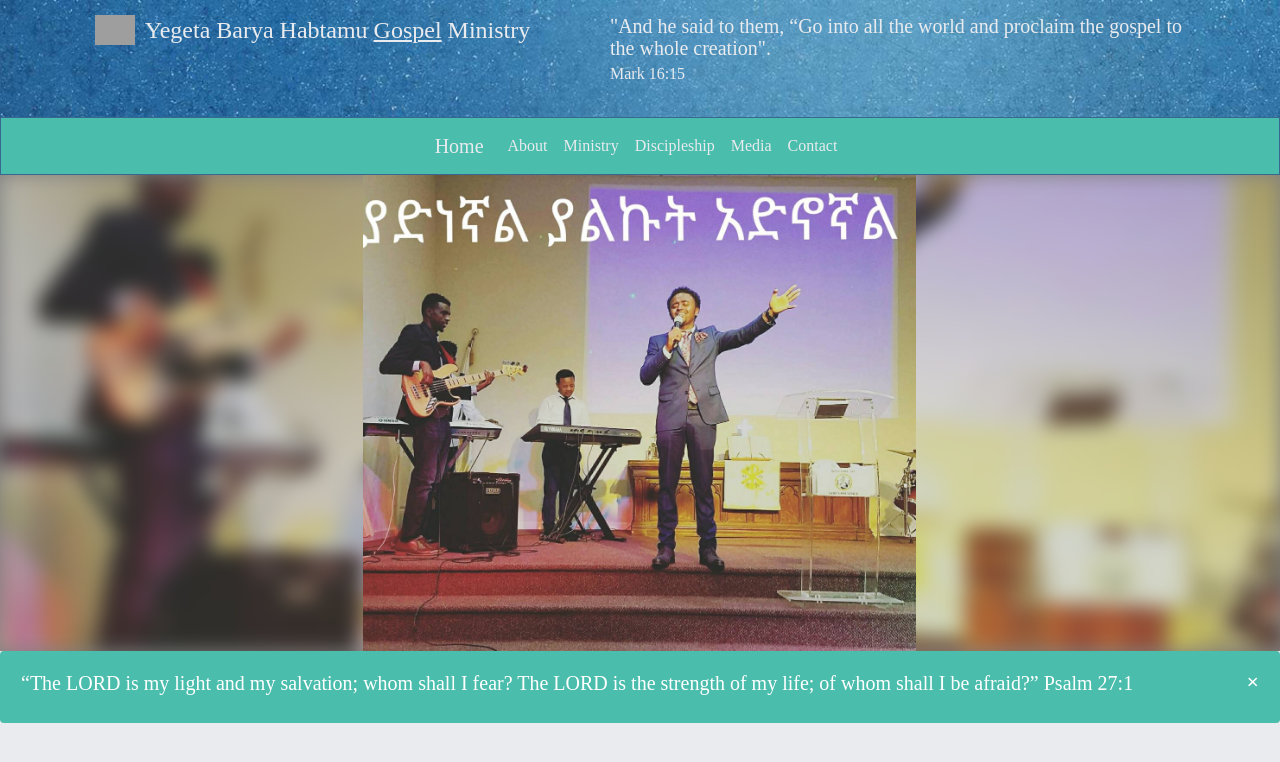
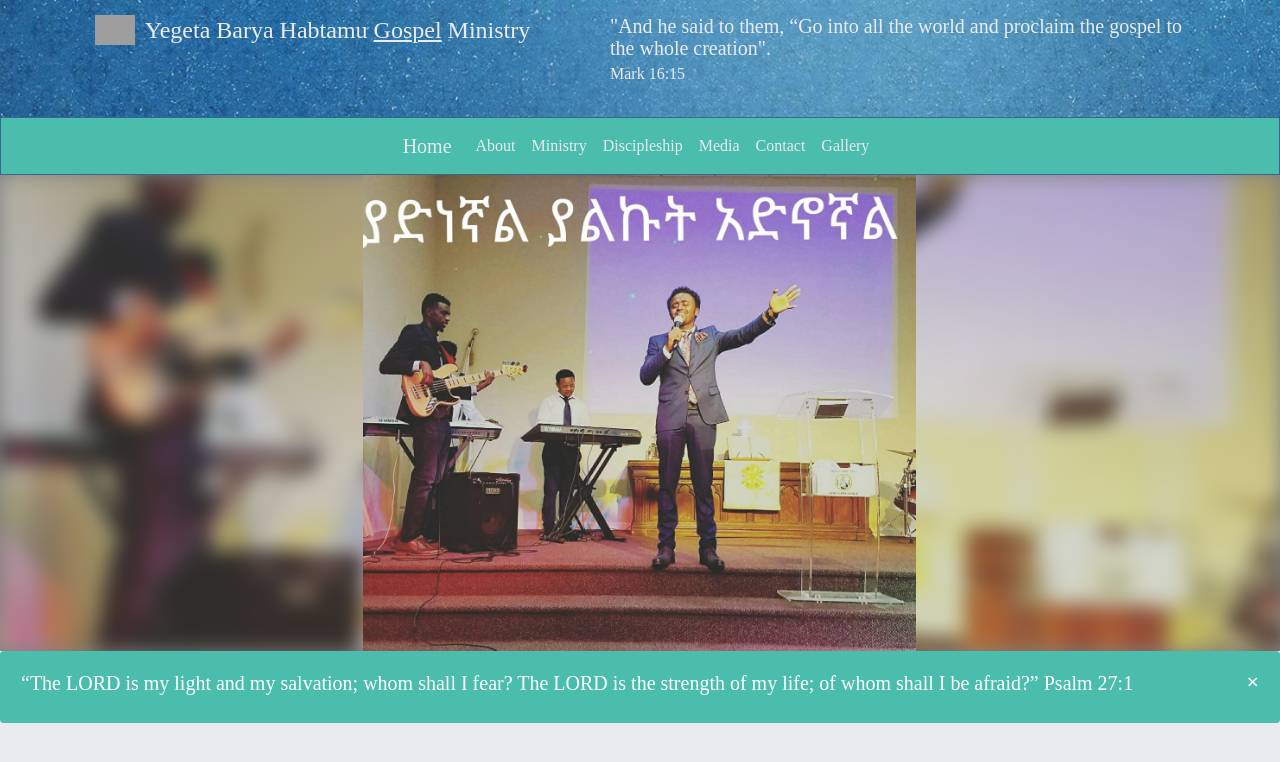
Before and after one commit to GetenetLaloto/YegetaBarya-Habtamu-, a Jekyll site: the page built from index.html, in a window 1280 px wide and 900 px high, cut to the strip 0-784 px from the top of the window. Shown: the top 762 px of the strip. Built offline with Jekyll 4.4.1, drawn with Linux system fonts in a browser that asks for light colours; nearby versions of some CDN libraries; some web fonts are replaced; comment, search, counter and statistics services are not loaded; grey boxes are pictures that could not be loaded.

Commit message:
gallery link;

```diff
--- a/_includes/navbar.html
+++ b/_includes/navbar.html
@@ -37,6 +37,9 @@
       <li class="nav-item">
         <a class="nav-link" href="/contact">Contact</a>
       </li>
+      <li class="nav-item">
+        <a class="nav-link" href="/gallery">Gallery</a>
+      </li>
     </ul>
   </ul>
 </div>
```
